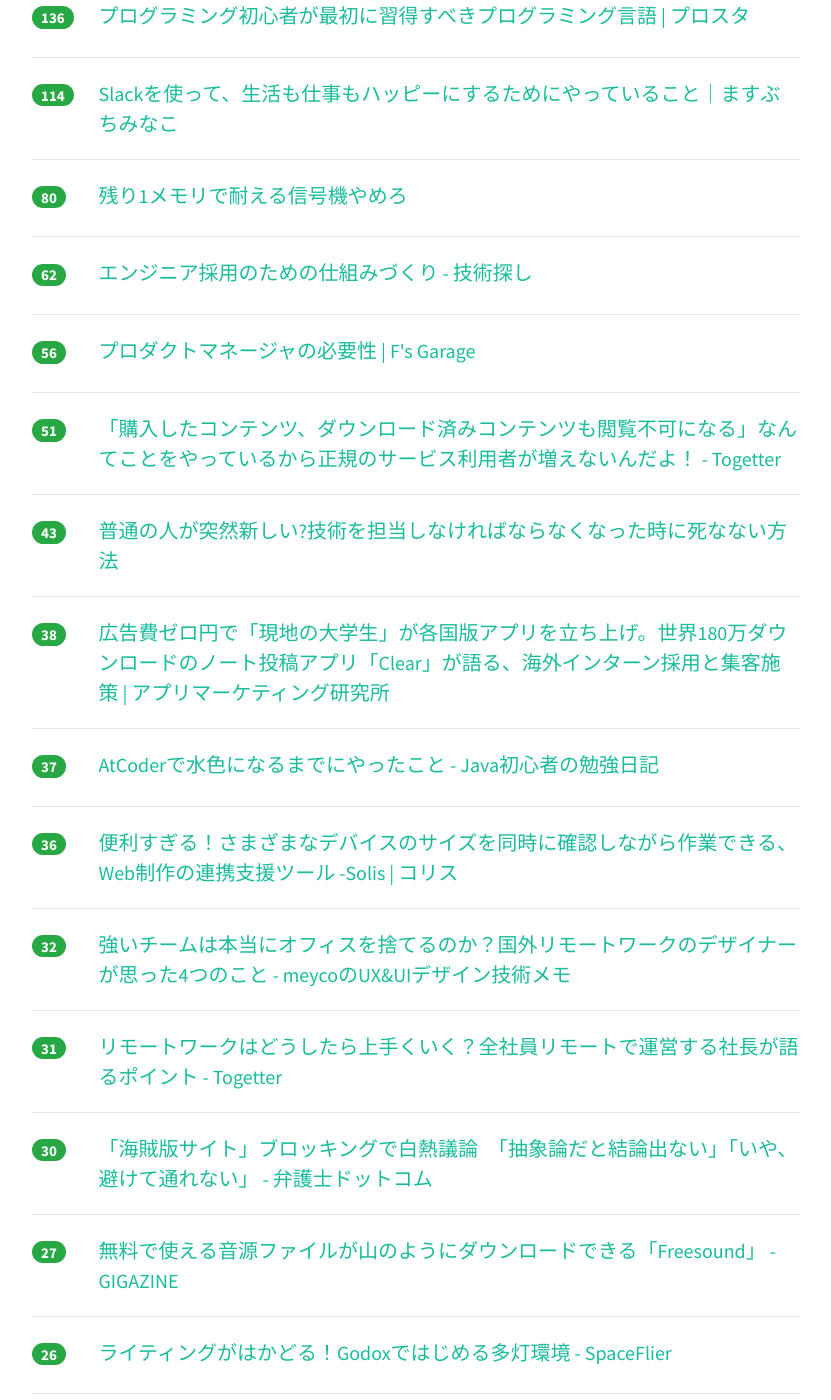
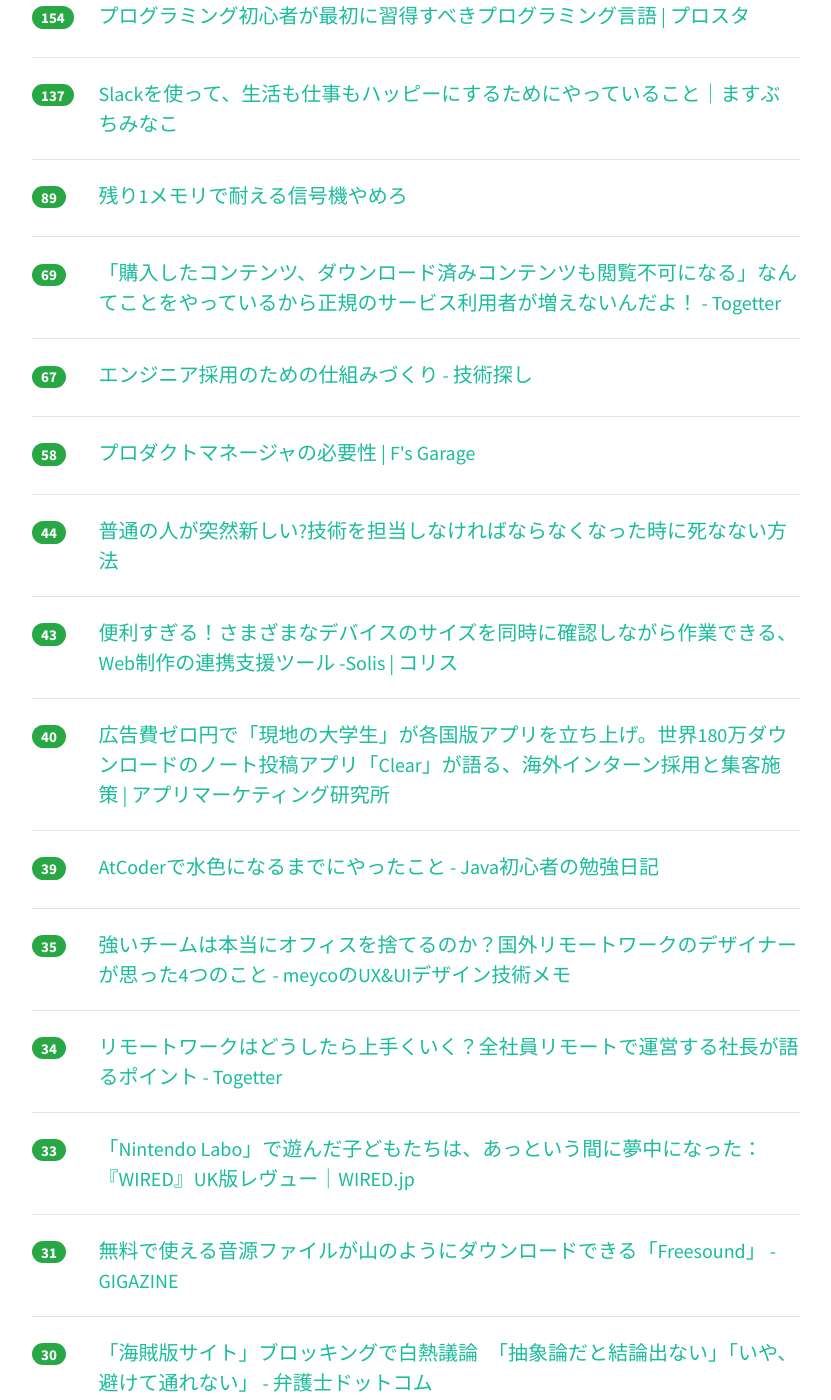
Before and after one commit to yatta47/hatena-matome-site, a Jekyll site: the page built from _posts/2018-04-23-hatena.md, in a window 1280 px wide and 1400 px high, scrolled down 904 px. Shown: the whole window, without its empty margins (224-1055 px from the left). Built offline with Jekyll 4.4.1, drawn with Linux system fonts in a browser that asks for light colours; nearby versions of some CDN libraries; some of the changed text lies outside the part shown.

Commit message:
Updated 2018-04-23

```diff
--- a/_posts/2018-04-23-hatena.md
+++ b/_posts/2018-04-23-hatena.md
@@ -1,94 +1,104 @@
 ---
 layout: post
 title:  "2018-04-23 はてぶIT"
-date:   2018-04-23 15:00:41
+date:   2018-04-23 16:02:26
 tags: [it-hotentry]
 ---
-38 件のデータあり
+42 件のデータあり
 
 <hr><div class="row">
-<div class="col-1"><span class="badge badge-pill badge-success h2">525</span></div>
+<div class="col-1"><span class="badge badge-pill badge-success h2">540</span></div>
 <div class="col-11"><a href='https://news.yahoo.co.jp/byline/yamamotoichiro/20180422-00084326/' target='_blank'>NTTグループが23日月曜にも傘下ISPに対し独自のブロッキング案を発表・実施か(山本一郎) - 個人 - Yahoo!ニュース</a></div>
 </div>
 <hr>
 <div class="row">
-<div class="col-1"><span class="badge badge-pill badge-success h2">208</span></div>
+<div class="col-1"><span class="badge badge-pill badge-success h2">211</span></div>
 <div class="col-11"><a href='http://www.mag2.com/p/money/437235' target='_blank'>Amazon一強時代は終焉へ。「Google」がじわじわとEC界を侵略している＝シバタナオキ | マネーボイス</a></div>
 </div>
 <hr>
 <div class="row">
-<div class="col-1"><span class="badge badge-pill badge-success h2">188</span></div>
+<div class="col-1"><span class="badge badge-pill badge-success h2">197</span></div>
 <div class="col-11"><a href='http://nlab.itmedia.co.jp/nl/articles/1804/22/news031.html' target='_blank'>BBCが1万6000種類以上の「効果音」を無料公開　非営利目的での利用が可能 - ねとらぼ</a></div>
 </div>
 <hr>
 <div class="row">
-<div class="col-1"><span class="badge badge-pill badge-success h2">181</span></div>
+<div class="col-1"><span class="badge badge-pill badge-success h2">186</span></div>
 <div class="col-11"><a href='http://www.publickey1.jp/blog/18/mysql_802json.html' target='_blank'>MySQL 8.0正式版がリリース。性能が最大で2倍、JSONデータや地理情報などサポート。ロールによるユーザー権限の管理も可能に － Publickey</a></div>
 </div>
 <hr>
 <div class="row">
-<div class="col-1"><span class="badge badge-pill badge-success h2">159</span></div>
+<div class="col-1"><span class="badge badge-pill badge-success h2">183</span></div>
 <div class="col-11"><a href='https://www.businessinsider.jp/post-165996' target='_blank'>イーロン・マスク氏がテスラの従業員に送った、生産性を上げるための7つのアドバイス | BUSINESS INSIDER JAPAN</a></div>
 </div>
 <hr>
 <div class="row">
-<div class="col-1"><span class="badge badge-pill badge-success h2">136</span></div>
+<div class="col-1"><span class="badge badge-pill badge-success h2">154</span></div>
 <div class="col-11"><a href='http://programming-study.com/trouble/programming-language-learn/' target='_blank'>プログラミング初心者が最初に習得すべきプログラミング言語 | プロスタ</a></div>
 </div>
 <hr>
 <div class="row">
-<div class="col-1"><span class="badge badge-pill badge-success h2">114</span></div>
+<div class="col-1"><span class="badge badge-pill badge-success h2">137</span></div>
 <div class="col-11"><a href='https://note.hapticweb.org/n/n8e0b97e2c8e0' target='_blank'>Slackを使って、生活も仕事もハッピーにするためにやっていること｜ますぶちみなこ</a></div>
 </div>
 <hr>
 <div class="row">
-<div class="col-1"><span class="badge badge-pill badge-success h2">80</span></div>
+<div class="col-1"><span class="badge badge-pill badge-success h2">89</span></div>
 <div class="col-11"><a href='https://anond.hatelabo.jp/20180422163951' target='_blank'>残り1メモリで耐える信号機やめろ</a></div>
 </div>
 <hr>
 <div class="row">
-<div class="col-1"><span class="badge badge-pill badge-success h2">62</span></div>
+<div class="col-1"><span class="badge badge-pill badge-success h2">69</span></div>
+<div class="col-11"><a href='https://togetter.com/li/1220646' target='_blank'>「購入したコンテンツ、ダウンロード済みコンテンツも閲覧不可になる」なんてことをやっているから正規のサービス利用者が増えないんだよ！ - Togetter</a></div>
+</div>
+<hr>
+<div class="row">
+<div class="col-1"><span class="badge badge-pill badge-success h2">67</span></div>
 <div class="col-11"><a href='http://blog.hiroppy.me/entry/2018/04/23/100031' target='_blank'>エンジニア採用のための仕組みづくり - 技術探し</a></div>
 </div>
 <hr>
 <div class="row">
-<div class="col-1"><span class="badge badge-pill badge-success h2">56</span></div>
+<div class="col-1"><span class="badge badge-pill badge-success h2">58</span></div>
 <div class="col-11"><a href='https://f-shin.net/fsgarage/6341' target='_blank'>プロダクトマネージャの必要性 | F's Garage</a></div>
 </div>
 <hr>
 <div class="row">
-<div class="col-1"><span class="badge badge-pill badge-success h2">51</span></div>
-<div class="col-11"><a href='https://togetter.com/li/1220646' target='_blank'>「購入したコンテンツ、ダウンロード済みコンテンツも閲覧不可になる」なんてことをやっているから正規のサービス利用者が増えないんだよ！ - Togetter</a></div>
+<div class="col-1"><span class="badge badge-pill badge-success h2">44</span></div>
+<div class="col-11"><a href='https://www.slideshare.net/HirokiIshikawa1/ss-94490585' target='_blank'>普通の人が突然新しい?技術を担当しなければならなくなった時に死なない方法</a></div>
 </div>
 <hr>
 <div class="row">
 <div class="col-1"><span class="badge badge-pill badge-success h2">43</span></div>
-<div class="col-11"><a href='https://www.slideshare.net/HirokiIshikawa1/ss-94490585' target='_blank'>普通の人が突然新しい?技術を担当しなければならなくなった時に死なない方法</a></div>
+<div class="col-11"><a href='https://coliss.com/articles/build-websites/operation/work/live-design-output-solis.html' target='_blank'>便利すぎる！さまざまなデバイスのサイズを同時に確認しながら作業できる、Web制作の連携支援ツール -Solis | コリス</a></div>
 </div>
 <hr>
 <div class="row">
-<div class="col-1"><span class="badge badge-pill badge-success h2">38</span></div>
+<div class="col-1"><span class="badge badge-pill badge-success h2">40</span></div>
 <div class="col-11"><a href='http://appmarketinglabo.net/clear-marketing/' target='_blank'>広告費ゼロ円で「現地の大学生」が各国版アプリを立ち上げ。世界180万ダウンロードのノート投稿アプリ「Clear」が語る、海外インターン採用と集客施策 | アプリマーケティング研究所</a></div>
 </div>
 <hr>
 <div class="row">
-<div class="col-1"><span class="badge badge-pill badge-success h2">37</span></div>
+<div class="col-1"><span class="badge badge-pill badge-success h2">39</span></div>
 <div class="col-11"><a href='http://naoppy.hateblo.jp/entry/2018/04/22/AtCoder%E3%81%A7%E6%B0%B4%E8%89%B2%E3%81%AB%E3%81%AA%E3%82%8B%E3%81%BE%E3%81%A7%E3%81%AB%E3%82%84%E3%81%A3%E3%81%9F%E3%81%93%E3%81%A8' target='_blank'>AtCoderで水色になるまでにやったこと - Java初心者の勉強日記</a></div>
 </div>
 <hr>
 <div class="row">
-<div class="col-1"><span class="badge badge-pill badge-success h2">36</span></div>
-<div class="col-11"><a href='https://coliss.com/articles/build-websites/operation/work/live-design-output-solis.html' target='_blank'>便利すぎる！さまざまなデバイスのサイズを同時に確認しながら作業できる、Web制作の連携支援ツール -Solis | コリス</a></div>
-</div>
-<hr>
-<div class="row">
-<div class="col-1"><span class="badge badge-pill badge-success h2">32</span></div>
+<div class="col-1"><span class="badge badge-pill badge-success h2">35</span></div>
 <div class="col-11"><a href='http://meyco.hateblo.jp/entry/2018/04/23/012939' target='_blank'>強いチームは本当にオフィスを捨てるのか？国外リモートワークのデザイナーが思った4つのこと - meycoのUX&UIデザイン技術メモ</a></div>
 </div>
 <hr>
 <div class="row">
+<div class="col-1"><span class="badge badge-pill badge-success h2">34</span></div>
+<div class="col-11"><a href='https://togetter.com/li/1220491' target='_blank'>リモートワークはどうしたら上手くいく？全社員リモートで運営する社長が語るポイント - Togetter</a></div>
+</div>
+<hr>
+<div class="row">
+<div class="col-1"><span class="badge badge-pill badge-success h2">33</span></div>
+<div class="col-11"><a href='https://wired.jp/2018/04/23/nintendo-labo-review-uk/' target='_blank'>「Nintendo Labo」で遊んだ子どもたちは、あっという間に夢中になった：『WIRED』UK版レヴュー｜WIRED.jp</a></div>
+</div>
+<hr>
+<div class="row">
 <div class="col-1"><span class="badge badge-pill badge-success h2">31</span></div>
-<div class="col-11"><a href='https://togetter.com/li/1220491' target='_blank'>リモートワークはどうしたら上手くいく？全社員リモートで運営する社長が語るポイント - Togetter</a></div>
+<div class="col-11"><a href='https://gigazine.net/news/20150109-freesound/' target='_blank'>無料で使える音源ファイルが山のようにダウンロードできる「Freesound」 - GIGAZINE</a></div>
 </div>
 <hr>
 <div class="row">
@@ -97,18 +107,13 @@ tags: [it-hotentry]
 </div>
 <hr>
 <div class="row">
-<div class="col-1"><span class="badge badge-pill badge-success h2">27</span></div>
-<div class="col-11"><a href='https://gigazine.net/news/20150109-freesound/' target='_blank'>無料で使える音源ファイルが山のようにダウンロードできる「Freesound」 - GIGAZINE</a></div>
+<div class="col-1"><span class="badge badge-pill badge-success h2">30</span></div>
+<div class="col-11"><a href='https://sfujiwara.hatenablog.com/entry/2018/04/23/113316' target='_blank'>maprobe - Mackerel のホスト情報と連携する外形監視エージェントを作った - 酒日記 はてな支店</a></div>
 </div>
 <hr>
 <div class="row">
-<div class="col-1"><span class="badge badge-pill badge-success h2">26</span></div>
+<div class="col-1"><span class="badge badge-pill badge-success h2">27</span></div>
 <div class="col-11"><a href='http://www.spaceflier.com/entry/20180422_godox-multi-lighting' target='_blank'>ライティングがはかどる！Godoxではじめる多灯環境 - SpaceFlier</a></div>
-</div>
-<hr>
-<div class="row">
-<div class="col-1"><span class="badge badge-pill badge-success h2">26</span></div>
-<div class="col-11"><a href='https://wired.jp/2018/04/23/nintendo-labo-review-uk/' target='_blank'>「Nintendo Labo」で遊んだ子どもたちは、あっという間に夢中になった：『WIRED』UK版レヴュー｜WIRED.jp</a></div>
 </div>
 <hr>
 <div class="row">
@@ -117,8 +122,8 @@ tags: [it-hotentry]
 </div>
 <hr>
 <div class="row">
-<div class="col-1"><span class="badge badge-pill badge-success h2">24</span></div>
-<div class="col-11"><a href='https://sfujiwara.hatenablog.com/entry/2018/04/23/113316' target='_blank'>maprobe - Mackerel のホスト情報と連携する外形監視エージェントを作った - 酒日記 はてな支店</a></div>
+<div class="col-1"><span class="badge badge-pill badge-success h2">23</span></div>
+<div class="col-11"><a href='https://akiba-pc.watch.impress.co.jp/docs/sp/1116384.html' target='_blank'>24時間ド安定なマザーを開発できたわけ、BIOSTARが語るマイニングマザーボードのポイント - AKIBA PC Hotline!</a></div>
 </div>
 <hr>
 <div class="row">
@@ -128,12 +133,12 @@ tags: [it-hotentry]
 <hr>
 <div class="row">
 <div class="col-1"><span class="badge badge-pill badge-success h2">22</span></div>
-<div class="col-11"><a href='https://akiba-pc.watch.impress.co.jp/docs/sp/1116384.html' target='_blank'>24時間ド安定なマザーを開発できたわけ、BIOSTARが語るマイニングマザーボードのポイント - AKIBA PC Hotline!</a></div>
+<div class="col-11"><a href='https://toyokeizai.net/articles/-/217670' target='_blank'>若い会社なのに高収益で新卒も辞めない54社 | 就職四季報プラスワン | 東洋経済オンライン | 経済ニュースの新基準</a></div>
 </div>
 <hr>
 <div class="row">
-<div class="col-1"><span class="badge badge-pill badge-success h2">21</span></div>
-<div class="col-11"><a href='https://toyokeizai.net/articles/-/217670' target='_blank'>若い会社なのに高収益で新卒も辞めない54社 | 就職四季報プラスワン | 東洋経済オンライン | 経済ニュースの新基準</a></div>
+<div class="col-1"><span class="badge badge-pill badge-success h2">22</span></div>
+<div class="col-11"><a href='https://forest.watch.impress.co.jp/docs/bookwatch/digipub/1118474.html' target='_blank'>「漫画村」などの海賊版サイトを潰すために出版業界が行ってきたことは？ - 鷹野凌のデジタル出版最前線 - 窓の杜</a></div>
 </div>
 <hr>
 <div class="row">
@@ -147,6 +152,11 @@ tags: [it-hotentry]
 </div>
 <hr>
 <div class="row">
+<div class="col-1"><span class="badge badge-pill badge-success h2">20</span></div>
+<div class="col-11"><a href='https://japan.cnet.com/article/35118139/' target='_blank'>アップル、一部「MacBook Pro」のバッテリ交換プログラム - CNET Japan</a></div>
+</div>
+<hr>
+<div class="row">
 <div class="col-1"><span class="badge badge-pill badge-success h2">19</span></div>
 <div class="col-11"><a href='https://anond.hatelabo.jp/20180421122554' target='_blank'>名前はAから始めたほうがいい。</a></div>
 </div>
@@ -157,23 +167,23 @@ tags: [it-hotentry]
 </div>
 <hr>
 <div class="row">
-<div class="col-1"><span class="badge badge-pill badge-success h2">17</span></div>
-<div class="col-11"><a href='https://japan.cnet.com/article/35118139/' target='_blank'>アップル、一部「MacBook Pro」のバッテリ交換プログラム - CNET Japan</a></div>
-</div>
-<hr>
-<div class="row">
-<div class="col-1"><span class="badge badge-pill badge-success h2">16</span></div>
+<div class="col-1"><span class="badge badge-pill badge-success h2">18</span></div>
 <div class="col-11"><a href='http://tech.nikkeibp.co.jp/atcl/nxt/column/18/00148/041900011/' target='_blank'>IT部門を見捨てられない人月商売のSIerの悲惨 | 日経 xTECH（クロステック）</a></div>
 </div>
 <hr>
 <div class="row">
-<div class="col-1"><span class="badge badge-pill badge-success h2">15</span></div>
+<div class="col-1"><span class="badge badge-pill badge-success h2">17</span></div>
 <div class="col-11"><a href='https://akiba-pc.watch.impress.co.jp/docs/news/news/1118366.html' target='_blank'>VIVE Proの“フルセット版”が発売、新型ベースステーションやコントローラーが付属 - AKIBA PC Hotline!</a></div>
 </div>
 <hr>
 <div class="row">
-<div class="col-1"><span class="badge badge-pill badge-success h2">15</span></div>
+<div class="col-1"><span class="badge badge-pill badge-success h2">17</span></div>
 <div class="col-11"><a href='https://hajipion.com/2721.html' target='_blank'>スマートロックの天敵「マンションのオートロック」も鍵なしでスマホから開けられるようにしてみた | hajipion.com</a></div>
+</div>
+<hr>
+<div class="row">
+<div class="col-1"><span class="badge badge-pill badge-success h2">17</span></div>
+<div class="col-11"><a href='https://www.ntt.com/about-us/press-releases/news/article/2018/0423.html' target='_blank'>ニュース 2018年4月23日:インターネット上の海賊版サイトに対するブロッキングの実施について | NTT Com 企業情報 | NTTコミュニケーションズ 企業情報</a></div>
 </div>
 <hr>
 <div class="row">
@@ -182,8 +192,18 @@ tags: [it-hotentry]
 </div>
 <hr>
 <div class="row">
+<div class="col-1"><span class="badge badge-pill badge-success h2">13</span></div>
+<div class="col-11"><a href='https://www.nttdocomo.co.jp/info/news_release/2018/04/23_00.html' target='_blank'>報道発表資料 : インターネット上の海賊版サイトに対するブロッキングの実施について | お知らせ | NTTドコモ</a></div>
+</div>
+<hr>
+<div class="row">
 <div class="col-1"><span class="badge badge-pill badge-success h2">11</span></div>
 <div class="col-11"><a href='https://iphone-mania.jp/news-210219/' target='_blank'>iPhone Xの満足度は97％！11項目中7項目の満足度が90％超え - iPhone Mania</a></div>
+</div>
+<hr>
+<div class="row">
+<div class="col-1"><span class="badge badge-pill badge-success h2">8</span></div>
+<div class="col-11"><a href='https://anond.hatelabo.jp/20180422090145' target='_blank'>１００文字未満の増田を見ない方法がしりたい</a></div>
 </div>
 <hr>
 <div class="row">
@@ -192,7 +212,7 @@ tags: [it-hotentry]
 </div>
 <hr>
 <div class="row">
-<div class="col-1"><span class="badge badge-pill badge-success h2">7</span></div>
-<div class="col-11"><a href='https://anond.hatelabo.jp/20180422090145' target='_blank'>１００文字未満の増田を見ない方法がしりたい</a></div>
+<div class="col-1"><span class="badge badge-pill badge-success h2">0</span></div>
+<div class="col-11"><a href='http://d.hatena.ne.jp/nowokay/20180422#1524417422' target='_blank'>GraalVMでRust動かしたりレイトレをネイティブコンパイルしたり - きしだのはてな</a></div>
 </div>
 <hr>
```
